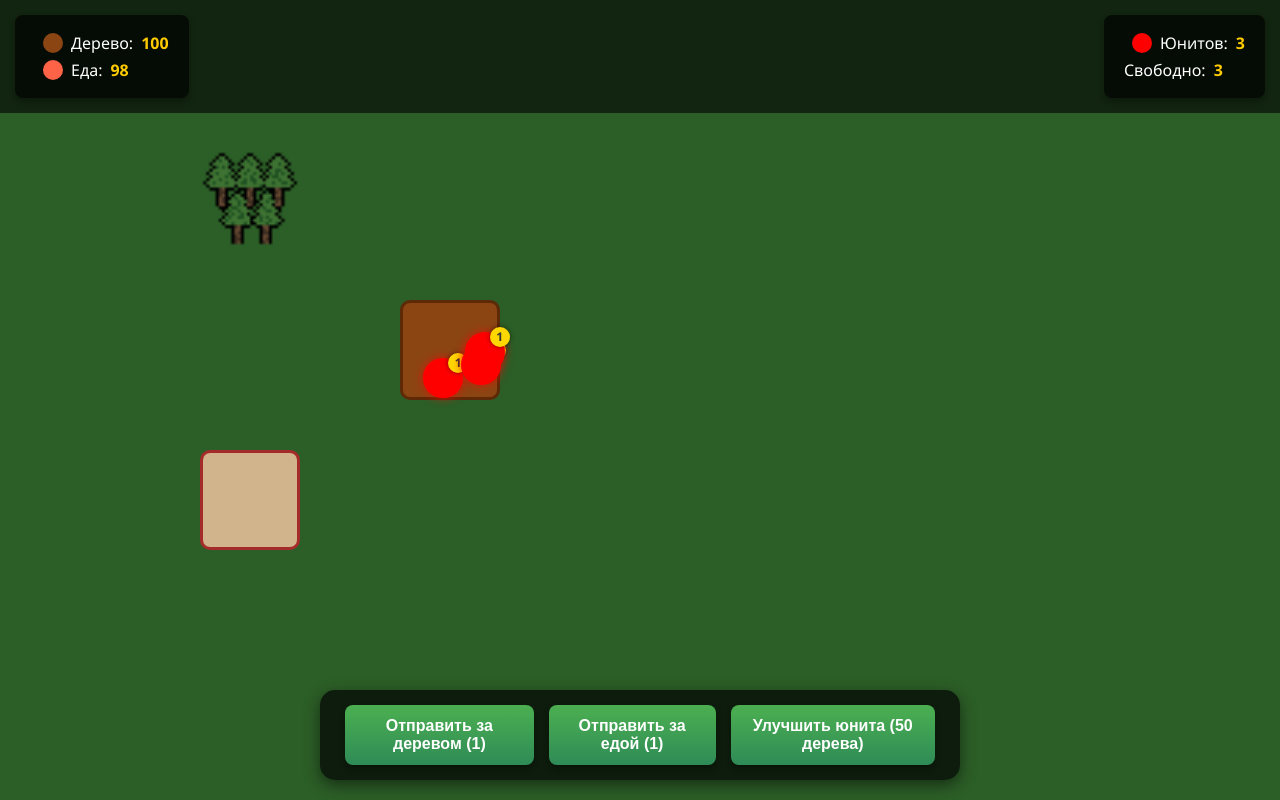
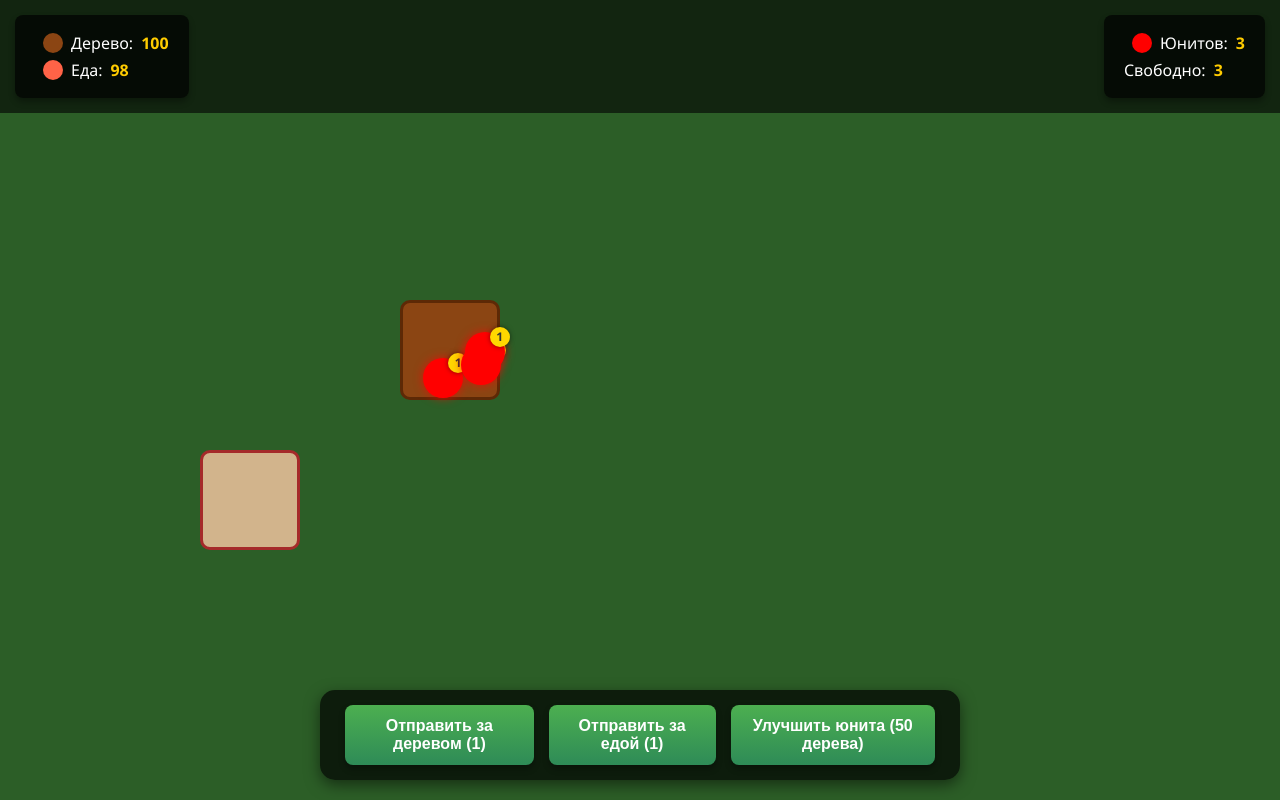
Before and after one commit to horrygame/funtoplay, a website: page index.html in a window 1280 px wide. Drawn offline with Linux system fonts and the light colour scheme.

Commit message:
Update index.html

```diff
--- a/index.html
+++ b/index.html
@@ -103,9 +103,7 @@
         }
 
         .forest {
-            position: absolute;
-            width: 100px;
-            height: 100px;
+
             background: url('forest.png');
             background-size: contain;
             background-repeat: no-repeat;
```
